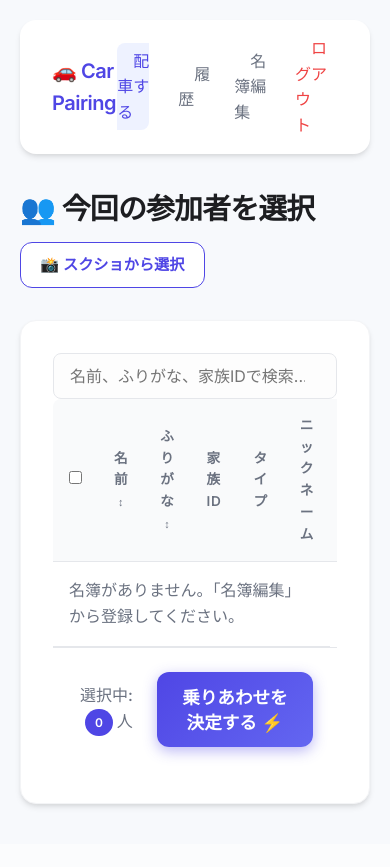
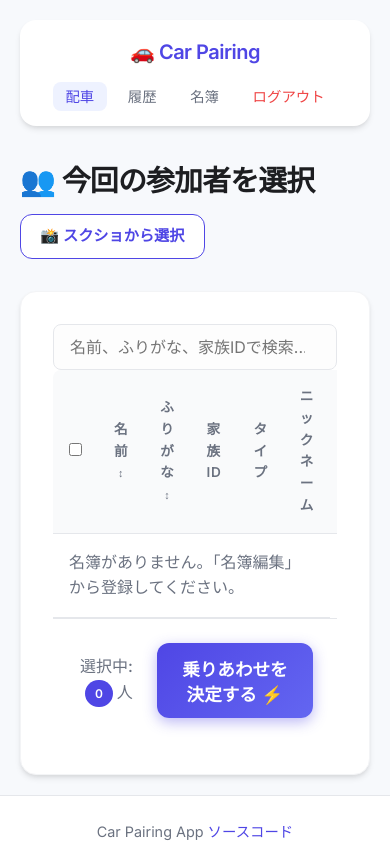
Before and after one commit to kujirahand/car-pair, a PHP site: page / in a window 390 px wide. Before the commit the page ends 808 px from the top, so only its background shows below. Run offline with PHP 8.4, Linux system fonts and the light colour scheme; the visitor is signed in with stand-in values (Sample User, id 1).

Commit message:
ドライバー不足でも組み分けするように #7

```diff
--- a/logic/HistoryManager.php
+++ b/logic/HistoryManager.php
@@ -20,10 +20,18 @@ class HistoryManager {
 
     public function addHistory($pairingData) {
         $history = $this->getHistory();
-        $history[] = [
-            'date' => date('Y-m-d H:i:s'),
-            'cars' => $pairingData // array of cars, each car is an array of IDs
+        $record = [
+            'date' => date('Y-m-d H:i:s')
         ];
+        if (isset($pairingData['cars'])) {
+            $record['cars'] = $pairingData['cars'];
+            if (isset($pairingData['walk'])) {
+                $record['walk'] = $pairingData['walk'];
+            }
+        } else {
+            $record['cars'] = $pairingData; // fallback
+        }
+        $history[] = $record;
         file_put_contents($this->historyFile, json_encode($history, JSON_PRETTY_PRINT | JSON_UNESCAPED_UNICODE));
     }
 }
--- a/logic/PairingAlgorithm.php
+++ b/logic/PairingAlgorithm.php
@@ -22,42 +22,36 @@ class PairingAlgorithm {
         $minCars = (int)ceil($totalPeople / 4);
         $maxCars = min($totalDrivers, $totalPeople); // bounded by drivers since each needs 1
 
-        if ($minCars > $maxCars || $totalDrivers == 0) {
-            return ['error' => 'ドライバーが不足しています。全員を乗せるための車を用意できません。'];
-        }
-
         // Collect valid configs
         $validConfigs = [];
 
         // Try combinations of NumCars and AllowMultipleDrivers
-        // We prefer NumCars equal to something that has 1 driver per car.
+        for ($iter = 0; $iter < 100; $iter++) {
+            shuffle($familyBlocks); // Randomize
 
-        for ($iter = 0; $iter < 100; $iter++) {
-            shuffle($familyBlocks); // Randomize to find different solutions
+            // We search over possible K cars. If totalDrivers == 0, we only try K=0 (all walk).
+            $kStart = ($totalDrivers > 0) ? 1 : 0;
+            $kEnd = max(0, $maxCars);
 
-            // We search over possible K cars
-            $found_in_iter = false;
-            for ($k = $minCars; $k <= $maxCars; $k++) {
-                // strict: max 1 driver per car. (only if k >= totalDrivers)
-                // Actually, if we have D drivers and K cars, if D > K we MUST have >1 driver in some car.
-                // So strict mode is only possible if D <= K.
+            for ($k = $kStart; $k <= $kEnd; $k++) {
                 $strictModePossible = ($totalDrivers <= $k);
 
-                if ($strictModePossible) {
+                $found = false;
+                if ($strictModePossible && $k > 0) {
                     $res = $this->attemptPartition($familyBlocks, $k, false);
                     if ($res !== false) {
                         $validConfigs[] = $res;
-                        $found_in_iter = true;
-                        break;
+                        $found = true;
                     }
                 }
 
-                // Fallback to allowing multiple drivers
+                // Fallback to allowing multiple drivers or K=0
+                if (!$found) {
                     $res = $this->attemptPartition($familyBlocks, $k, true);
                     if ($res !== false) {
                         $validConfigs[] = $res;
-                    $found_in_iter = true;
-                    break;
+                        $found = true;
+                    }
                 }
             }
         }
@@ -66,15 +60,29 @@ class PairingAlgorithm {
             return ['error' => '条件を満たす乗りあわせが見つかりませんでした。家族の人数やドライバーの数を確認してください。'];
         }
 
-        // 絶対条件: 自動車の数はできるだけ少なくする
+        // 1. Minimize walk people count
+        $minWalkPeople = PHP_INT_MAX;
+        foreach ($validConfigs as $config) {
+            $walkPeople = count($config['walk']);
+            $minWalkPeople = min($minWalkPeople, $walkPeople);
+        }
+
+        $filtered1 = [];
+        foreach ($validConfigs as $config) {
+            if (count($config['walk']) === $minWalkPeople) {
+                $filtered1[] = $config;
+            }
+        }
+
+        // 2. Minimize number of cars
         $actualMinCars = PHP_INT_MAX;
-        foreach ($validConfigs as $config) {
-            $actualMinCars = min($actualMinCars, count($config));
+        foreach ($filtered1 as $config) {
+            $actualMinCars = min($actualMinCars, count($config['cars']));
         }
 
         $filteredConfigs = [];
-        foreach ($validConfigs as $config) {
-            if (count($config) === $actualMinCars) {
+        foreach ($filtered1 as $config) {
+            if (count($config['cars']) === $actualMinCars) {
                 $filteredConfigs[] = $config;
             }
         }
@@ -109,18 +117,21 @@ class PairingAlgorithm {
 
         return [
             'success' => true,
-            'cars' => $chosen,
+            'cars' => $chosen['cars'],
+            'walk' => $chosen['walk'],
             'score' => $bestScore
         ];
     }
 
     private function attemptPartition($blocks, $numCars, $allowMultipleDrivers) {
         $cars = array_fill(0, $numCars, []);
-        return $this->backtrackPartition($cars, $blocks, 0, $allowMultipleDrivers);
+        $walk = [];
+        return $this->backtrackPartition($cars, $walk, $blocks, 0, $allowMultipleDrivers);
     }
 
-    private function backtrackPartition(&$cars, $blocks, $idx, $allowMultipleDrivers) {
+    private function backtrackPartition(&$cars, &$walk, $blocks, $idx, $allowMultipleDrivers) {
         if ($idx == count($blocks)) {
+            if (count($cars) > 0) {
                 foreach ($cars as $car) {
                     if (empty($car)) return false;
                     $driverCount = 0;
@@ -139,7 +150,8 @@ class PairingAlgorithm {
                         return false;
                     }
                 }
-            return $cars;
+            }
+            return ['cars' => $cars, 'walk' => $walk];
         }
 
         $carIndices = array_keys($cars);
@@ -160,12 +172,20 @@ class PairingAlgorithm {
             if (count($originalCar) + count($blocks[$idx]) <= 4) {
                 $cars[$c] = array_merge($cars[$c], $blocks[$idx]);
 
-                $res = $this->backtrackPartition($cars, $blocks, $idx + 1, $allowMultipleDrivers);
+                $res = $this->backtrackPartition($cars, $walk, $blocks, $idx + 1, $allowMultipleDrivers);
                 if ($res !== false) return $res;
 
                 $cars[$c] = $originalCar;
             }
         }
+
+        // Try assigning to walk group
+        $originalWalk = $walk;
+        $walk = array_merge($walk, $blocks[$idx]);
+        $res = $this->backtrackPartition($cars, $walk, $blocks, $idx + 1, $allowMultipleDrivers);
+        if ($res !== false) return $res;
+        $walk = $originalWalk;
+
         return false;
     }
 
@@ -173,8 +193,14 @@ class PairingAlgorithm {
         $score = 0;
         $pastPairs = [];
         foreach ($history as $h) {
-            if (!isset($h['cars'])) continue;
-            foreach ($h['cars'] as $carIds) {
+            $groups = [];
+            if (isset($h['cars'])) {
+                foreach ($h['cars'] as $c) $groups[] = $c;
+            }
+            if (isset($h['walk'])) {
+                $groups[] = $h['walk'];
+            }
+            foreach ($groups as $carIds) {
                 $len = count($carIds);
                 for ($i = 0; $i < $len; $i++) {
                     for ($j = $i + 1; $j < $len; $j++) {
@@ -189,10 +215,20 @@ class PairingAlgorithm {
             }
         }
 
+        $allGroups = $config['cars'];
+        if (!empty($config['walk'])) {
+            $allGroups[] = $config['walk'];
+        }
+
         $sizes = [];
-        foreach ($config as $car) {
+        foreach ($allGroups as $is_walk => $car) {
             $len = count($car);
+
+            // Only car size counts towards size equality penalty (ignore walk group size)
+            // Or maybe we ignore walk group for size variance? Yes.
+            if ($is_walk !== count($config['cars'])) { // actually `is_walk` here is just key, wait this is wrong
                 $sizes[] = $len;
+            }
             $familyIds = [];
 
             for ($i = 0; $i < $len; $i++) {
@@ -229,12 +265,19 @@ class PairingAlgorithm {
             $score += ($variance * 100);
         }
 
+        // 歩く人のペナルティ (歩く人がいると少しスコア悪化)
+        $score += count($config['walk']) * 1000;
+
         return $score;
     }
 
     private function hashConfig($config) {
         $carHashes = [];
-        foreach ($config as $car) {
+        $allGroups = $config['cars'];
+        if (!empty($config['walk'])) {
+            $allGroups[] = $config['walk'];
+        }
+        foreach ($allGroups as $car) {
             $ids = array_map(function($p) { return $p['id']; }, $car);
             sort($ids);
             $carHashes[] = implode(',', $ids);
--- a/public/style.css
+++ b/public/style.css
@@ -31,6 +31,9 @@ body {
     color: var(--text-main);
     line-height: 1.6;
     -webkit-font-smoothing: antialiased;
+    display: flex;
+    flex-direction: column;
+    min-height: 100vh;
 }
 
 a { text-decoration: none; color: inherit; }
@@ -40,7 +43,8 @@ ul, ol { list-style: none; }
     max-width: 1200px;
     margin: 0 auto;
     padding: 20px;
-    min-height: 100vh;
+    flex: 1;
+    width: 100%;
 }
 
 /* Navbar */
@@ -86,6 +90,24 @@ ul, ol { list-style: none; }
     background: transparent;
 }
 .nav-links a.logout-btn:hover { background: #fee2e2; }
+
+@media (max-width: 640px) {
+    .navbar {
+        flex-direction: column;
+        gap: 1rem;
+        padding: 1rem;
+    }
+    .nav-links {
+        width: 100%;
+        justify-content: center;
+        flex-wrap: wrap;
+        gap: 0.5rem;
+    }
+    .nav-links a {
+        padding: 0.4rem 0.8rem;
+        font-size: 0.9rem;
+    }
+}
 
 /* Utilities */
 .text-center { text-align: center; }
@@ -260,5 +282,41 @@ ul, ol { list-style: none; }
 @keyframes pulse {
     0% { transform: scale(1); box-shadow: 0 0 0 0 rgba(79, 70, 229, 0.4); }
     70% { transform: scale(1.02); box-shadow: 0 0 0 10px rgba(79, 70, 229, 0); }
-    100% { transform: scale(1); box-shadow: 0 0 0 0 rgba(79, 70, 229, 0); }
 }
+
+/* Footer Styling */
+.footer {
+    background-color: var(--card-bg);
+    border-top: 1px solid var(--border);
+    padding: 1.5rem 0;
+    margin-top: auto;
+    text-align: center;
+    color: var(--text-muted);
+}
+
+.footer-content {
+    max-width: 1200px;
+    margin: 0 auto;
+    padding: 0 20px;
+    font-size: 0.9rem;
+    display: flex;
+    justify-content: center;
+    align-items: center;
+    gap: 8px;
+}
+
+.footer p {
+    margin: 0;
+}
+
+.footer a {
+    color: var(--primary);
+    text-decoration: none;
+    font-weight: 500;
+    transition: color 0.2s;
+}
+
+.footer a:hover {
+    color: var(--primary-hover);
+    text-decoration: underline;
+}
--- a/templates/layout.php
+++ b/templates/layout.php
@@ -16,9 +16,9 @@
         <nav class="navbar">
             <div class="nav-brand">🚗 Car Pairing</div>
             <ul class="nav-links">
-                <li><a href="?action=select_members" class="<?= $action === 'select_members' ? 'active' : '' ?>">配車する</a></li>
+                <li><a href="?action=select_members" class="<?= $action === 'select_members' ? 'active' : '' ?>">配車</a></li>
                 <li><a href="?action=history" class="<?= $action === 'history' ? 'active' : '' ?>">履歴</a></li>
-                <li><a href="?action=edit_list" class="<?= $action === 'edit_list' ? 'active' : '' ?>">名簿編集</a></li>
+                <li><a href="?action=edit_list" class="<?= $action === 'edit_list' ? 'active' : '' ?>">名簿</a></li>
                 <li><a href="?action=logout" class="logout-btn">ログアウト</a></li>
             </ul>
         </nav>
@@ -39,5 +39,12 @@
             ?>
         </main>
     </div>
+    <div class="footer">
+        <div class="footer-content">
+            <p>Car Pairing App
+                <a href="https://github.com/kujirahand/car-pair">ソースコード</a>
+            </p>
+        </div>
+    </div>
 </body>
 </html>
```
Also changed, not shown: AGENTS.md (+11 -0 lines), templates/history.php (+30 -0 lines), templates/pairing.php (+24 -2 lines), tests/PairingAlgorithmTest.php (added, +65 -0 lines), tests/all.php (added, +32 -0 lines), 1 other file. Lines whose indentation alone changed are shown as unchanged.
